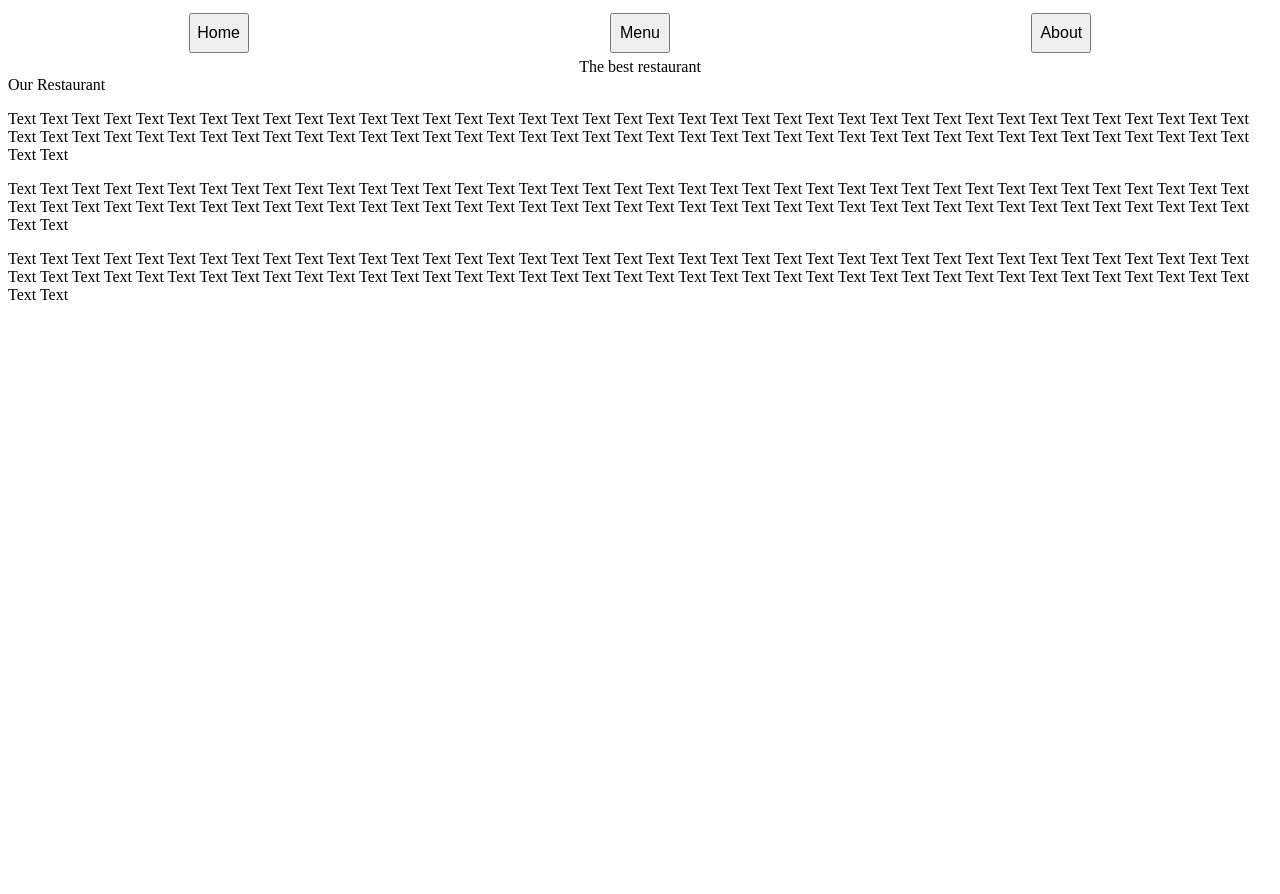
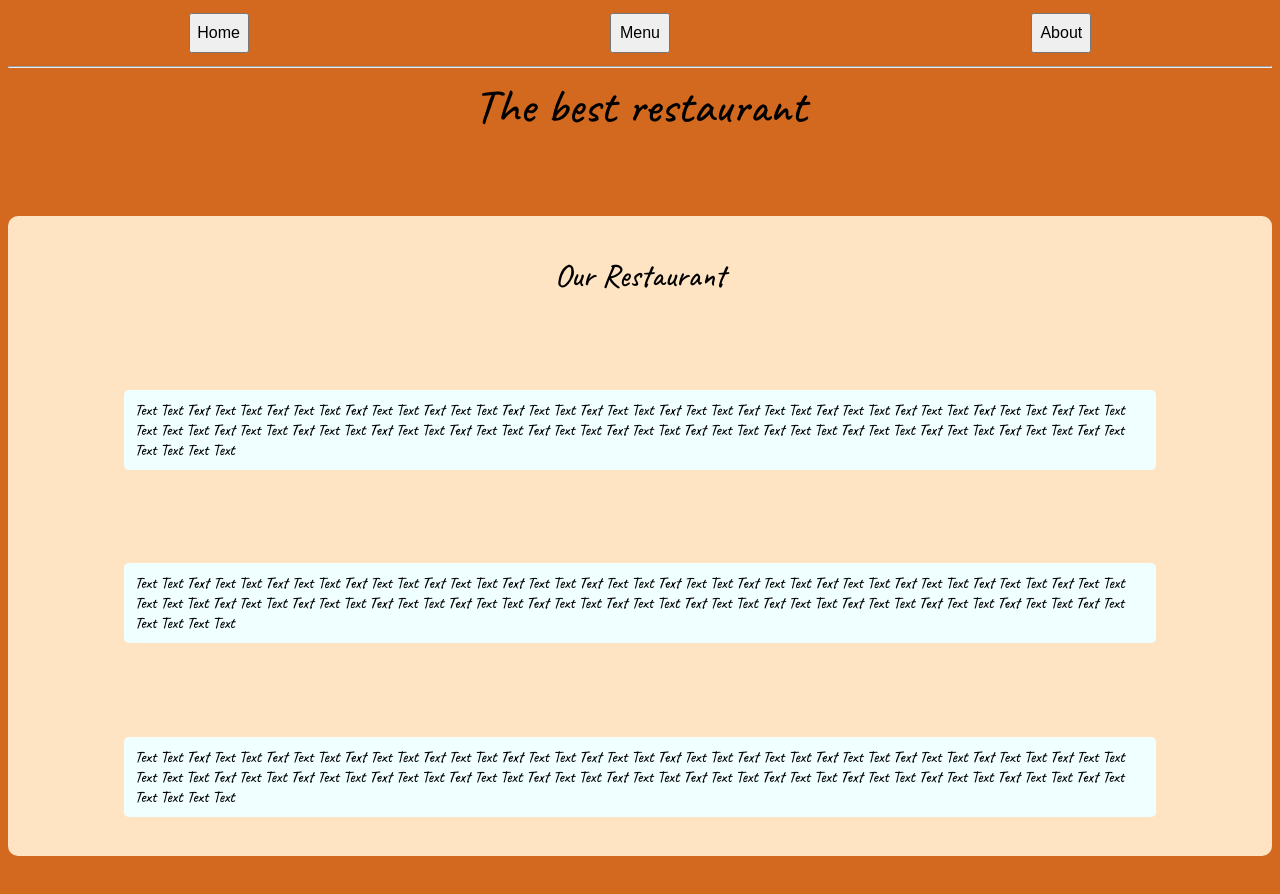
Before and after one commit to sashaij/restaurant_page, a website: page dist/index.html in a window 1280 px wide. Before the commit the page ends 800 px from the top, so only its background shows below. Drawn offline with Linux system fonts and the light colour scheme.

Commit message:
Add styles to the page

```diff
--- a/src/styles/main.css
+++ b/src/styles/main.css
@@ -1,3 +1,11 @@
+@import url('https://fonts.googleapis.com/css2?family=Caveat:wght@500&family=IBM+Plex+Mono:wght@300&display=swap');
+
+body {
+    font-family: 'Caveat', cursive, 'Courier New', Courier, monospace;
+    background-color: chocolate;
+    min-width: 420px;
+}
+
 #nav-bar {
     height: 50px;
     width: 100%;
@@ -17,10 +25,36 @@
     display: flex;
     flex-direction: row;
     justify-content: center;
+    font-size: 3rem;
+}
+
+#page-header {
+    font-size: 2rem;
+}
+
+.info-field {
+    width: 80%;
+    background-color: azure;
+    border-radius: 5px ;
+    padding: 10px;
 }
 
 .cont-container {
     display: flex;
     flex-direction: column;
+    align-items: center;
+    justify-content: space-around;
     gap: 1rem;
+    height: 80%;
+    width: 100%;
+    border-radius: 10px;
+    background-color: bisque;
 }
+
+.main {
+    height: 100vh;
+    display: flex;
+    flex-direction: column;
+    align-items: center;
+    justify-content: space-evenly;
+}
```
Also changed, not shown: dist/index.html.
